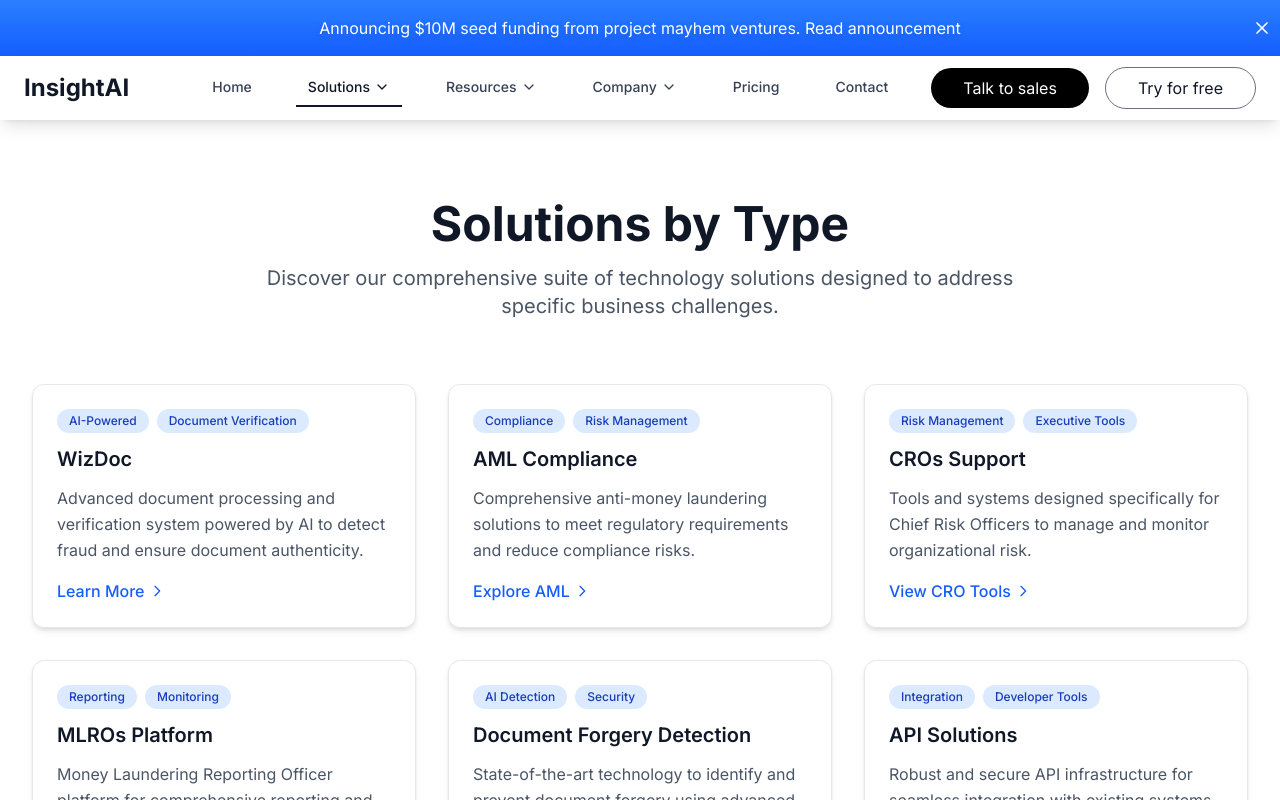
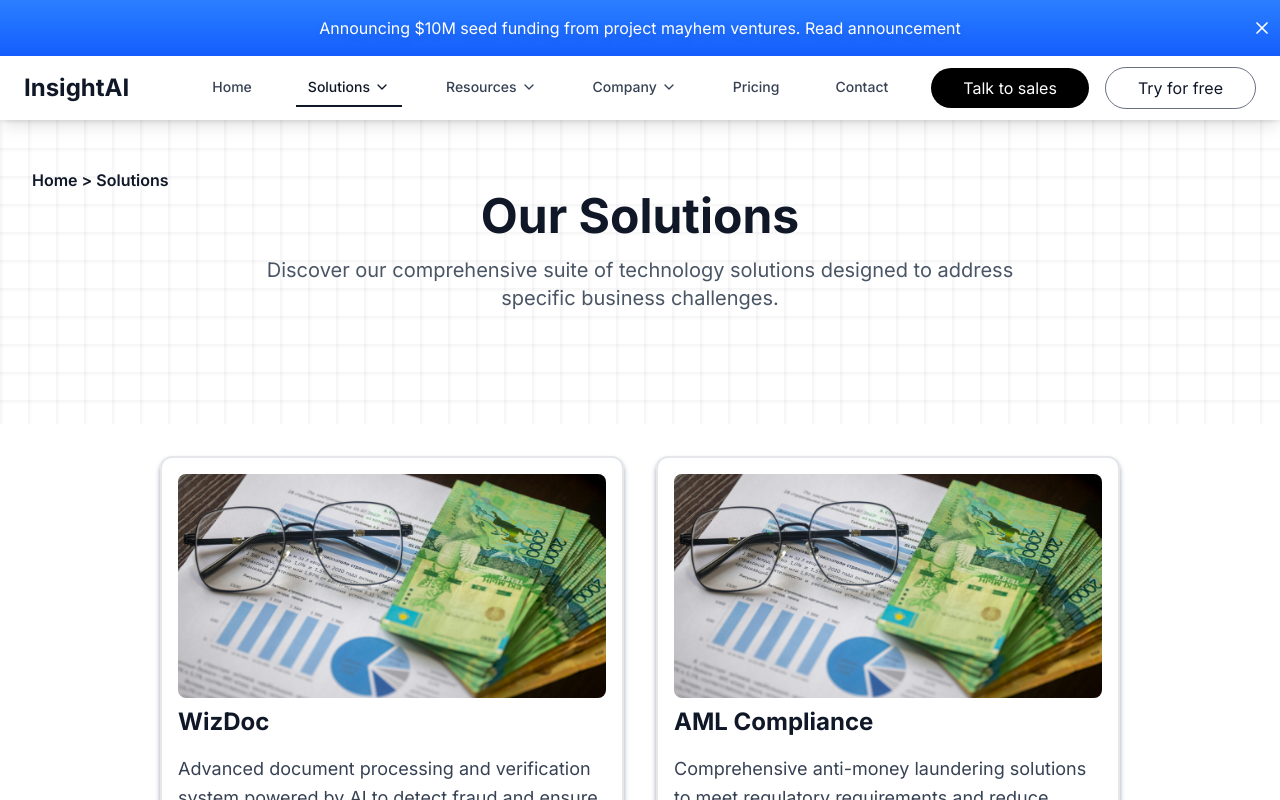
Before and after one commit to pnk-ltoc-892/intern-project, a Next.js app: page /solutions in a window 1280 px wide. Shown: the top 800 px of the page. Built offline with nearby package versions, Linux system fonts and the light colour scheme.

Commit message:
Update Solutions Page UI

```diff
--- a/next.config.ts
+++ b/next.config.ts
@@ -12,6 +12,10 @@ const nextConfig: NextConfig = {
         protocol: 'https',
         hostname: 'randomuser.me',
       },
+      {
+        protocol: 'https',
+        hostname: 'images.pexels.com',
+      },
     ],
   },
   eslint: {
--- a/src/app/solutions/page.tsx
+++ b/src/app/solutions/page.tsx
@@ -1,14 +1,19 @@
 import React from 'react';
-// import Banner from '@/components/common/Banner';
 import Card from '@/components/common/Card';
+import Link from 'next/link.js';
+import CTASection from '@/components/common/CTASection';
+
 
 export default function Solutions() {
+
   const solutionsByType = [
     {
       title: 'WizDoc',
       description: 'Advanced document processing and verification system powered by AI to detect fraud and ensure document authenticity.',
       ctaText: 'Learn More',
       ctaLink: '/solutions/wizdoc',
+      imageUrl: '/Solutions/solution.jpeg',
+      imageAlt: 'WizDoc',
       tags: ['AI-Powered', 'Document Verification']
     },
     {
@@ -16,6 +21,8 @@ export default function Solutions() {
       description: 'Comprehensive anti-money laundering solutions to meet regulatory requirements and reduce compliance risks.',
       ctaText: 'Explore AML',
       ctaLink: '/solutions/aml',
+      imageUrl: '/Solutions/solution.jpeg',
+      imageAlt: 'WizDoc',
       tags: ['Compliance', 'Risk Management']
     },
     {
@@ -23,6 +30,8 @@ export default function Solutions() {
       description: 'Tools and systems designed specifically for Chief Risk Officers to manage and monitor organizational risk.',
       ctaText: 'View CRO Tools',
       ctaLink: '/solutions/cros',
+      imageUrl: '/Solutions/solution.jpeg',
+      imageAlt: 'WizDoc',
       tags: ['Risk Management', 'Executive Tools']
     },
     {
@@ -30,6 +39,8 @@ export default function Solutions() {
       description: 'Money Laundering Reporting Officer platform for comprehensive reporting and monitoring capabilities.',
       ctaText: 'Discover MLRO',
       ctaLink: '/solutions/mlros',
+      imageUrl: '/Solutions/solution.jpeg',
+      imageAlt: 'WizDoc',
       tags: ['Reporting', 'Monitoring']
     },
     {
@@ -37,6 +48,8 @@ export default function Solutions() {
       description: 'State-of-the-art technology to identify and prevent document forgery using advanced machine learning algorithms.',
       ctaText: 'Learn More',
       ctaLink: '/solutions/document-forgery',
+      imageUrl: '/Solutions/solution.jpeg',
+      imageAlt: 'WizDoc',
       tags: ['AI Detection', 'Security']
     },
     {
@@ -44,6 +57,8 @@ export default function Solutions() {
       description: 'Robust and secure API infrastructure for seamless integration with existing systems and third-party applications.',
       ctaText: 'View APIs',
       ctaLink: '/solutions/apis',
+      imageUrl: '/Solutions/solution.jpeg',
+      imageAlt: 'WizDoc',
       tags: ['Integration', 'Developer Tools']
     }
   ];
@@ -61,7 +76,7 @@ export default function Solutions() {
     {
       title: 'NBFC Solutions',
       description: 'Specialized solutions for Non-Banking Financial Companies to streamline operations and ensure regulatory compliance.',
-      imageUrl: 'https://images.pexels.com/photos/3184465/pexels-photo-3184465.jpeg',
+      imageUrl: '/Solutions/solution.jpeg',
       imageAlt: 'NBFC solutions',
       ctaText: 'Discover NBFC',
       ctaLink: '/solutions/nbfcs',
@@ -69,41 +84,40 @@ export default function Solutions() {
     }
   ];
 
+
   return (
     <div>
-      {/* Hero Banner */}
-      {/* <Banner
-        type="inner"
-        title="Our Solutions"
-        subtitle="Comprehensive Technology Solutions"
-        description="Explore our range of innovative solutions designed to transform your financial operations."
-        breadcrumb={[
-          { label: 'Home', href: '/' },
-          { label: 'Solutions', href: '/solutions' }
-        ]}
-      /> */}
+      {/* Solutions by Type */}
+      <section className="">
+        <div className="mx-auto py-12 px-4 sm:px-6 lg:px-8 bg-white bg-[linear-gradient(to_right,#80808012_1px,transparent_4px),linear-gradient(to_bottom,#80808012_1px,transparent_4px)] bg-[size:28px_28px]">
 
-      {/* Solutions by Type */}
-      <section className="py-20 bg-white">
-        <div className="container mx-auto px-4 sm:px-6 lg:px-8">
+          <div className='flex gap-1 font-semibold'>
+            <Link href={'/'} className='border-b-black'>Home</Link>
+            <span>{">"}</span>
+            <span>Solutions</span>
+          </div>
+
           <div className="text-center mb-16">
             <h2 className="text-4xl md:text-5xl font-bold text-gray-900 mb-4">
-              Solutions by Type
+              Our Solutions
             </h2>
             <p className="text-xl text-gray-600 max-w-3xl mx-auto">
               Discover our comprehensive suite of technology solutions designed to address specific business challenges.
             </p>
           </div>
+        </div>
 
-          <div className="grid grid-cols-1 md:grid-cols-2 lg:grid-cols-3 gap-8">
+        <div className='py-8 w-[75%] mx-auto'>
+          <div className="grid grid-cols-1 lg:grid-cols-2 gap-8">
             {solutionsByType.map((solution, index) => (
               <Card
                 key={index}
                 title={solution.title}
                 description={solution.description}
+                imageUrl={solution.imageUrl}
+                imageAlt={solution.imageAlt}
                 ctaText={solution.ctaText}
                 ctaLink={solution.ctaLink}
-                variant="feature"
                 tags={solution.tags}
               />
             ))}
@@ -111,8 +125,10 @@ export default function Solutions() {
         </div>
       </section>
 
+      <CTASection />
+
       {/* Solutions by Industry */}
-      <section className="py-20 bg-gray-50">
+      {/* <section className="py-20 bg-gray-50">
         <div className="container mx-auto px-4 sm:px-6 lg:px-8">
           <div className="text-center mb-16">
             <h2 className="text-4xl md:text-5xl font-bold text-gray-900 mb-4">
@@ -133,39 +149,12 @@ export default function Solutions() {
                 imageAlt={solution.imageAlt}
                 ctaText={solution.ctaText}
                 ctaLink={solution.ctaLink}
-                variant="feature"
                 tags={solution.tags}
               />
             ))}
           </div>
         </div>
-      </section>
-
-      {/* CTA Section */}
-      <section className="py-20 bg-gradient-to-br from-blue-600 to-purple-700">
-        <div className="container mx-auto px-4 sm:px-6 lg:px-8 text-center">
-          <h2 className="text-4xl md:text-5xl font-bold text-white mb-6">
-            Need a Custom Solution?
-          </h2>
-          <p className="text-xl text-blue-100 mb-8 max-w-3xl mx-auto">
-            Our team of experts can work with you to develop custom solutions that meet your specific business requirements.
-          </p>
-          <div className="flex flex-col sm:flex-row gap-4 justify-center">
-            <a
-              href="/contact"
-              className="bg-white text-blue-600 px-8 py-4 rounded-lg font-semibold text-lg hover:bg-gray-100 transition-colors shadow-lg"
-            >
-              Contact Us
-            </a>
-            <a
-              href="/case-studies"
-              className="bg-transparent border-2 border-white text-white px-8 py-4 rounded-lg font-semibold text-lg hover:bg-white hover:text-blue-600 transition-colors"
-            >
-              View Case Studies
-            </a>
-          </div>
-        </div>
-      </section>
+      </section> */}
     </div>
   );
 }
--- /dev/null
+++ b/src/components/common/CTASection.tsx
@@ -0,0 +1,33 @@
+import React from 'react'
+
+
+const CTASection = () => {
+    return (
+        <section className="py-20 bg-gradient-to-br from-blue-600 to-purple-700" >
+            <div className="container mx-auto px-4 sm:px-6 lg:px-8 text-center">
+                <h2 className="text-4xl md:text-5xl font-bold text-white mb-6">
+                    Need a Custom Solution?
+                </h2>
+                <p className="text-xl text-blue-100 mb-8 max-w-3xl mx-auto">
+                    Our team of experts can work with you to develop custom solutions that meet your specific business requirements.
+                </p>
+                <div className="flex flex-col sm:flex-row gap-4 justify-center">
+                    <a
+                        href="/contact"
+                        className="bg-white text-blue-600 px-8 py-4 rounded-lg font-semibold text-lg hover:bg-gray-100 transition-colors shadow-lg"
+                    >
+                        Contact Us
+                    </a>
+                    <a
+                        href="/case-studies"
+                        className="bg-transparent border-2 border-white text-white px-8 py-4 rounded-lg font-semibold text-lg hover:bg-white hover:text-blue-600 transition-colors"
+                    >
+                        View Case Studies
+                    </a>
+                </div>
+            </div>
+        </section >
+    )
+}
+
+export default CTASection
--- a/src/components/common/Card.tsx
+++ b/src/components/common/Card.tsx
@@ -1,6 +1,7 @@
 import React from 'react';
 import Link from 'next/link';
-// import Image from 'next/image';
+import Image from 'next/image.js';
+
 
 interface CardProps {
   title: string;
@@ -9,54 +10,57 @@ interface CardProps {
   imageAlt?: string;
   ctaText?: string;
   ctaLink?: string;
-  variant?: 'default' | 'feature' | 'blog' | 'case-study';
   tags?: string[];
 }
+
 
 const Card: React.FC<CardProps> = ({
   title,
   description,
   imageUrl,
-  // imageAlt,
+  imageAlt,
   ctaText,
   ctaLink,
-  variant = 'default',
   tags = []
 }) => {
-  const getCardStyles = () => {
-    switch (variant) {
-      case 'feature':
-        return 'bg-white border border-gray-200 rounded-xl shadow-md hover:shadow-lg transition-shadow duration-300 p-6';
-      case 'blog':
-        return 'bg-white border border-gray-200 rounded-xl shadow-md hover:shadow-lg transition-shadow duration-300 overflow-hidden';
-      case 'case-study':
-        return 'bg-gradient-to-br from-blue-50 to-indigo-50 border border-blue-200 rounded-xl shadow-md hover:shadow-lg transition-shadow duration-300 p-6';
-      default:
-        return 'bg-white border border-gray-200 rounded-xl shadow-md hover:shadow-lg transition-shadow duration-300 p-6';
-    }
-  };
+  console.log(imageUrl);
+
 
   return (
-    <div className={getCardStyles()}>
+    <div className=" flex flex-col items-start justify-between bg-white p-4 border-2 border-gray-200 rounded-xl hover:scale-101 shadow-gray-400 shadow-md hover:shadow-lg transition-all duration-300 overflow-hidden">
+
       {/* Image */}
-      {imageUrl && (
-        <div className="relative h-48 mb-4 rounded-lg overflow-hidden">
-          {/* <Image
+      {imageUrl ? (
+        <div className="relative h-56 w-full overflow-hidden rounded-lg">
+          <Image
             src={imageUrl}
             alt={imageAlt || title}
             fill
-            className="object-cover hover:scale-105 transition-transform duration-300"
-          /> */}
+            className="object-cover transition-transform duration-300"
+          />
         </div>
-      )}
+      )
+        : null
+      }
+
+
+      {/* Title */}
+      <h3 className="text-2xl font-bold text-gray-900 py-2">
+        {title}
+      </h3>
+
+      {/* Description */}
+      <p className="text-lg text-gray-700 py-2 leading-relaxed">
+        {description}
+      </p>
 
       {/* Tags */}
       {tags.length > 0 && (
-        <div className="flex flex-wrap gap-2 mb-3">
+        <div className="flex flex-wrap gap-2 py-2">
           {tags.map((tag, index) => (
             <span
               key={index}
-              className="px-3 py-1 bg-blue-100 text-blue-800 text-xs font-medium rounded-full"
+              className="px-3 py-1 bg-gray-800 text-gray-100 text-xs font-medium rounded-full"
             >
               {tag}
             </span>
@@ -64,27 +68,14 @@ const Card: React.FC<CardProps> = ({
         </div>
       )}
 
-      {/* Title */}
-      <h3 className="text-xl font-semibold text-gray-900 mb-3">
-        {title}
-      </h3>
-
-      {/* Description */}
-      <p className="text-gray-600 mb-4 leading-relaxed">
-        {description}
-      </p>
-
       {/* CTA */}
       {ctaText && ctaLink && (
         <Link
-          href={ctaLink}
-          className="inline-flex items-center text-blue-600 hover:text-blue-800 font-medium transition-colors"
-        >
-          {ctaText}
-          <svg className="ml-1 w-4 h-4" fill="none" stroke="currentColor" viewBox="0 0 24 24">
-            <path strokeLinecap="round" strokeLinejoin="round" strokeWidth={2} d="M9 5l7 7-7 7" />
-          </svg>
-        </Link>
+            href={ctaLink}
+            className="pt-2 font-semibold text-gray-600 hover:text-gray-800 transition-all duration-300 hover:border-b-2 hover:border-b-gray-800"
+          >
+            {ctaText + " >"}
+          </Link>
       )}
     </div>
   );
```
Also changed, not shown: public/Solutions/solution.jpeg (added).
